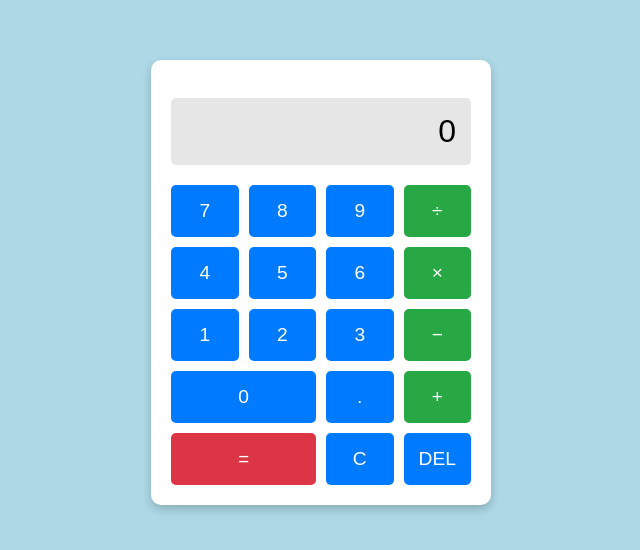
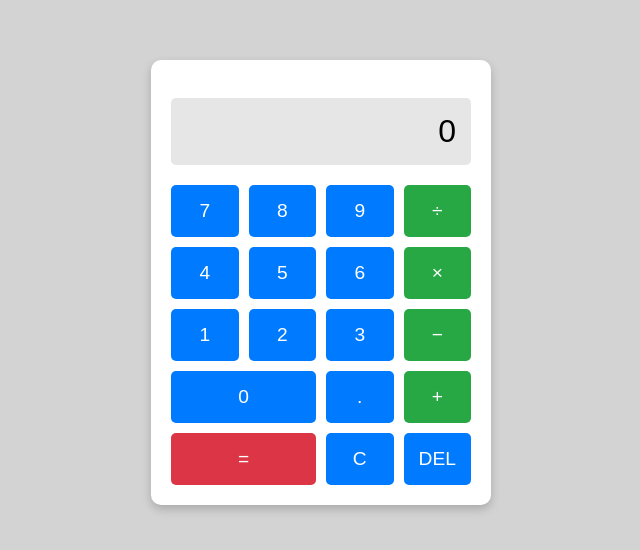
Before and after one commit to 23033219-YowSyeTeng/CalculatorAPPtrying, a website: page index.html in a window 1280 px wide. Shown: the part 118-668 px from the top of the page, without its empty margins (319-959 px from the left). Drawn offline with Linux system fonts and the light colour scheme.

Commit message:
Update index.html

```diff
--- a/index.html
+++ b/index.html
@@ -10,7 +10,7 @@
             justify-content: center;
             align-items: center;
             height: 100vh;
-            background-color: lightblue;
+            background-color: lightgrey;
             font-family: Arial, sans-serif;
             margin: 0;
         }
```
